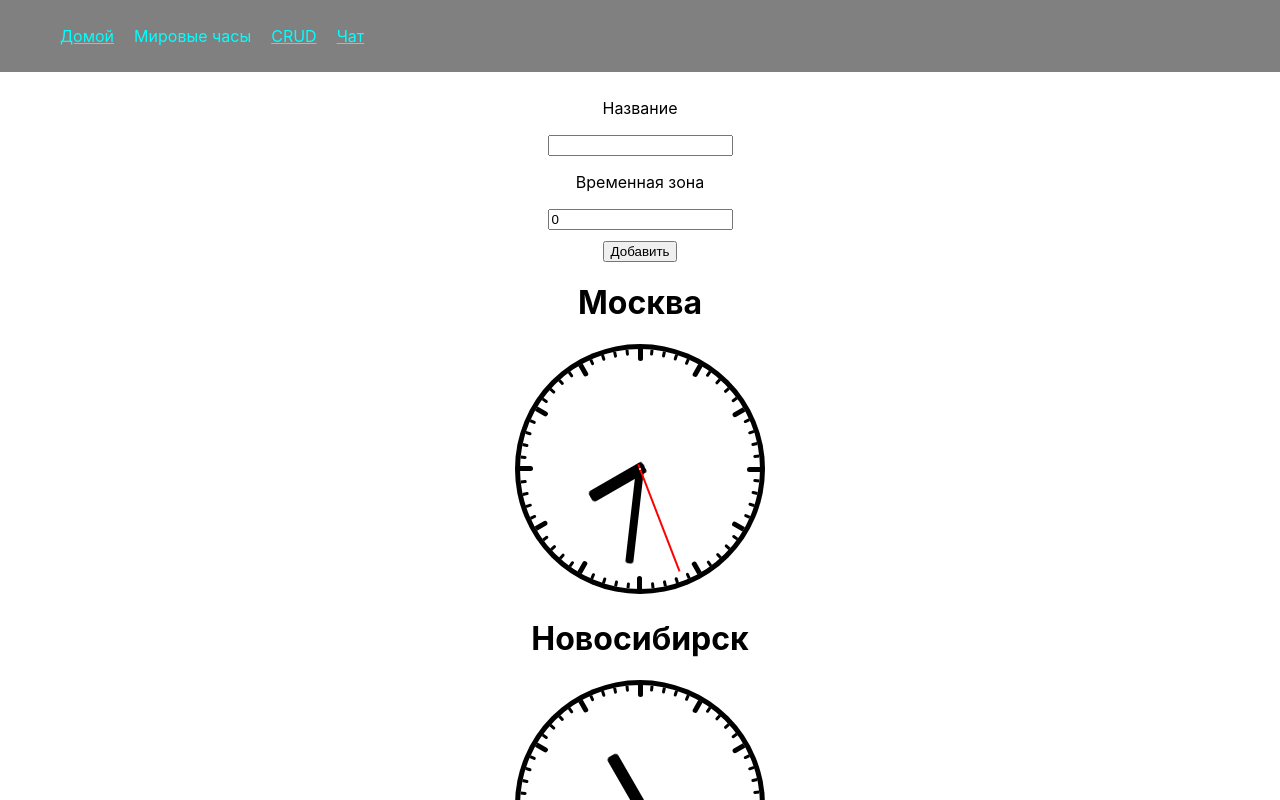
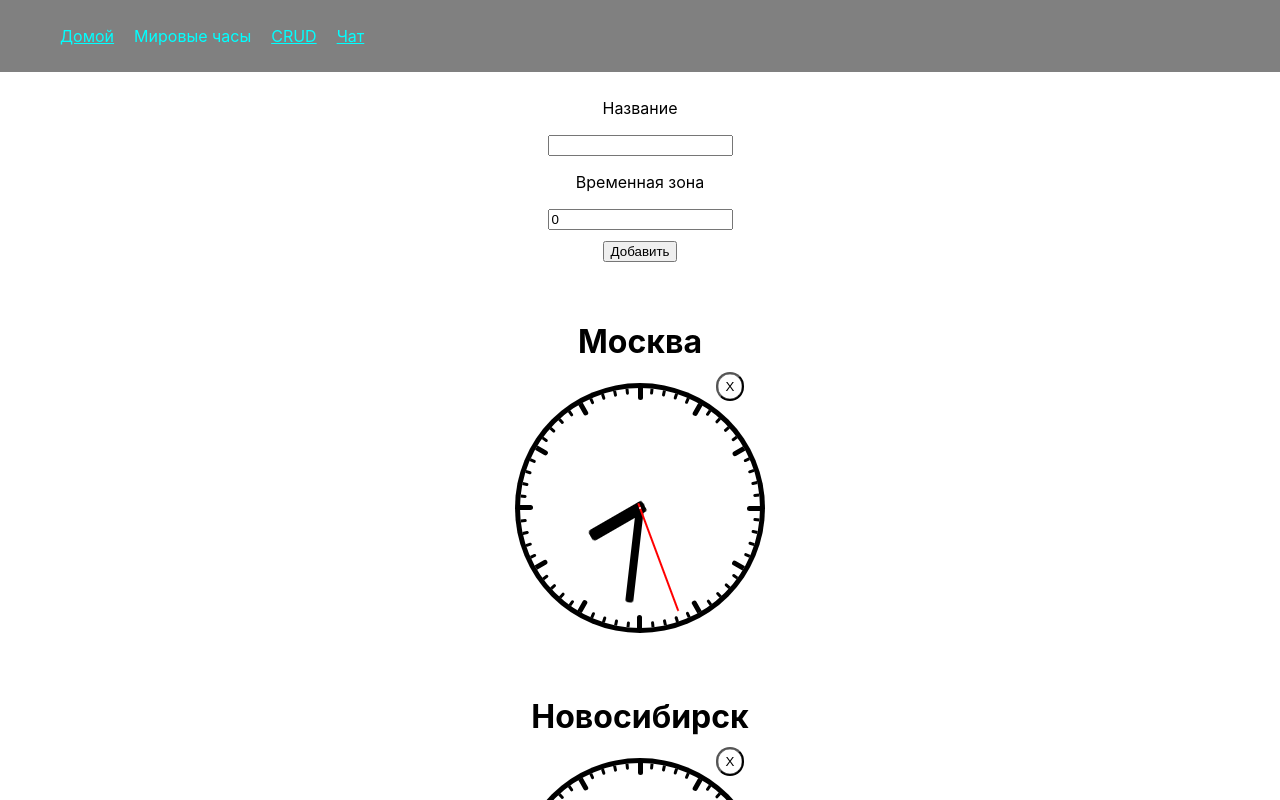
Before and after one commit to ShurikSAV/ra16-homeworks-all, a React (Create React App) app: page /watches in a window 1280 px wide. Shown: the top 800 px of the page. Built offline with nearby package versions, Linux system fonts and the light colour scheme.

Commit message:
Кнопка закрытия часов

```diff
--- a/src/components/Watches/index.js
+++ b/src/components/Watches/index.js
@@ -3,9 +3,7 @@ import style from './index.module.css'
 import styled, { keyframes } from "styled-components";
 
 
-export const Watches = ({name,timeZone}) => {
-
-	//TODO Кнопка закрытия часов
+export const Watches = ({name, timeZone, onClose}) => {
 	const time = new Date()
 	time.setMinutes(time.getMinutes() + time.getTimezoneOffset() + timeZone * 60)
 
@@ -31,6 +29,7 @@ export const Watches = ({name,timeZone}) => {
 
 	return (
 		<div className={style.body}>
+			<button className={style.buttonClose} onClick={onClose}>X</button>
 			<h1>{name}</h1>
 			<time className={style.clock}>
 				<span className={`${style.clock__stroke} ${style.clock__stroke__small} ${style.clock__stroke__1}`}></span>
--- a/src/components/Watches/index.module.css
+++ b/src/components/Watches/index.module.css
@@ -2,6 +2,17 @@
 	margin: 10px;
 	padding: 0;
 }
+
+.buttonClose {
+    border-radius: 1.5em;
+    background-color: #fff;
+    box-shadow: inset 0 0 0 0.02em #000;
+    position: relative;
+    padding: 5px 8px;
+    top: 100px;
+    left: 90px;
+}
+
 .clock {
     box-shadow: inset 0 0 0 0.02em #000;
     display: inline-block;
--- a/src/pages/WatchesPages/index.js
+++ b/src/pages/WatchesPages/index.js
@@ -19,12 +19,19 @@ export const WatchesPages = () => {
 		setWatches([...watches, {name,timeZone}])
 	}
 
+	const delWatch = (indexDel) => {
+		setWatches(
+			[ ...watches.filter( (_, index) => index != indexDel) ]
+			)
+	}
+
+
 	return (
 		<div className={style.body}>
 			<FormWatches addWatch={addWatch}/>
 
 			{watches.map( (item, i) => (
-				<Watches key={i} {...item}/>
+				<Watches key={i} {...item} onClose={ () => delWatch(i) }/>
 			))}
 
 		</div>
```
